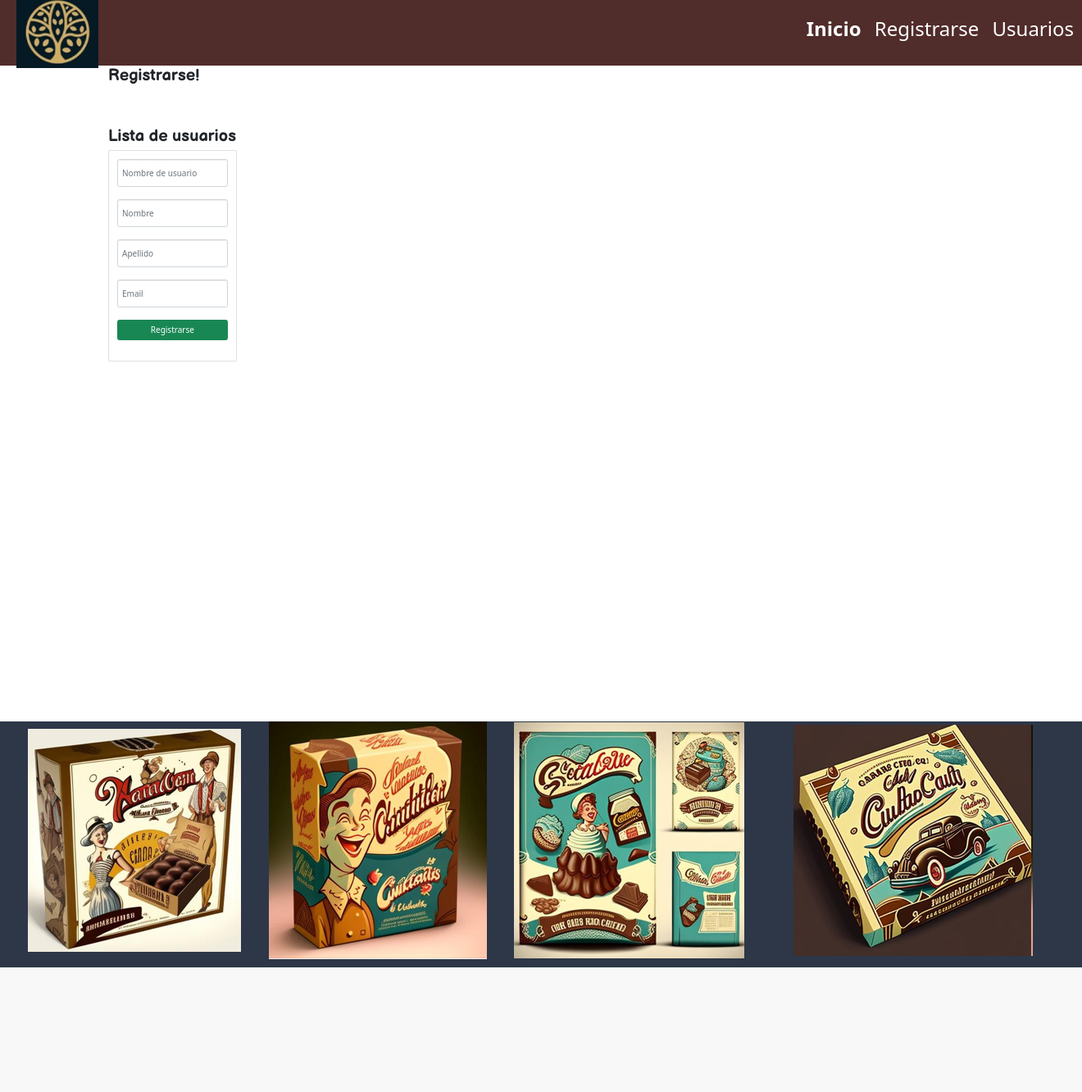
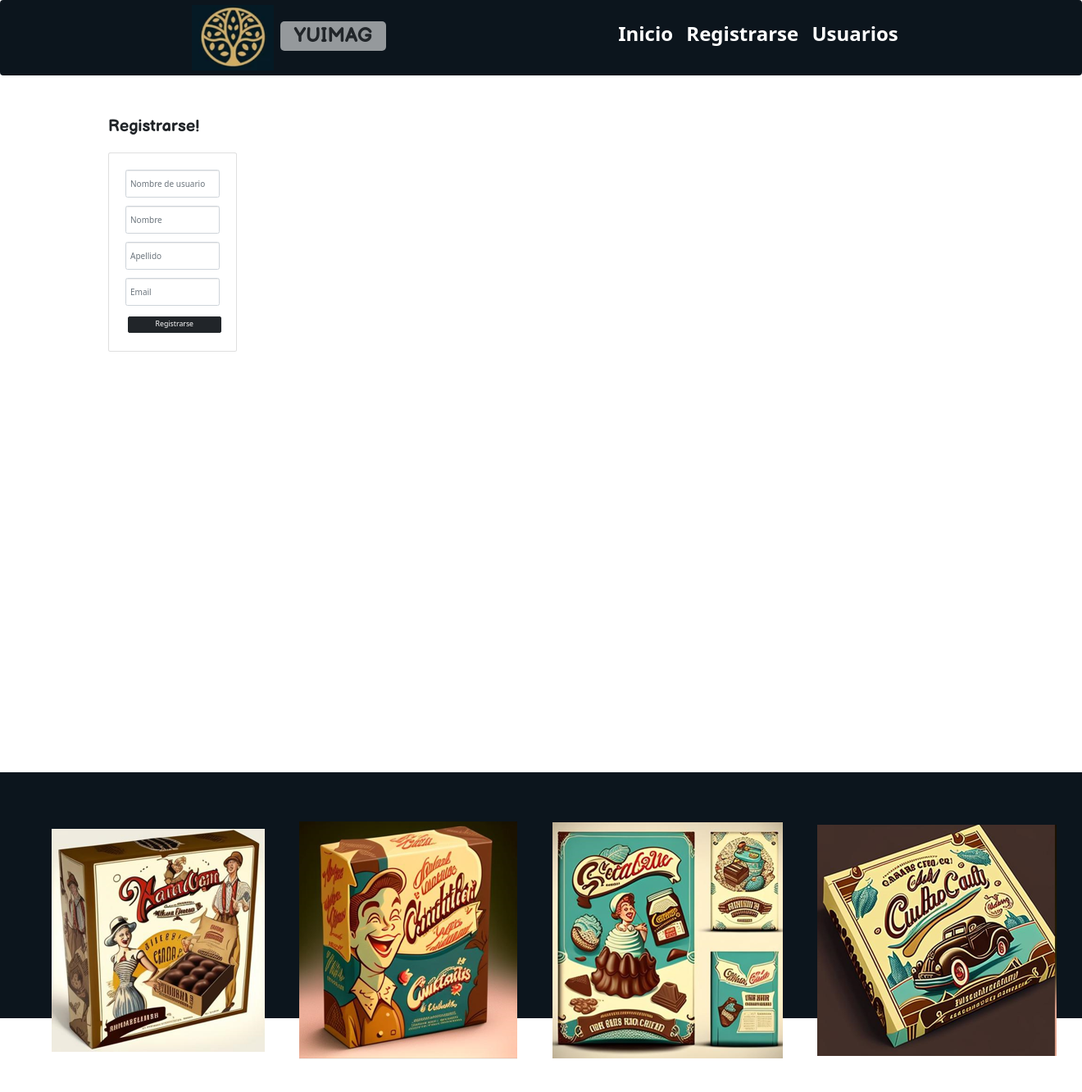
Before and after one commit to kesolano/Yuimag, a Django app: page /Users_Registration in a window 1320 px wide. Shown: the whole page at 82% size. Before the commit the page ends 1180 px from the top, so only its background shows below. Run offline with Django 3.2, Linux system fonts and the light colour scheme; some libraries are stand-ins or nearby versions.

Commit message:
Changes Front

```diff
--- a/app/templates/app/Users.html
+++ b/app/templates/app/Users.html
@@ -27,8 +27,8 @@
                         <td>{{c.fname}}</td>
                         <td>{{c.lname}}</td>
                         <td>{{c.email}}</td>
-                        <td><a href="Edit_User/{{c.id}}/" class="btn btn-info">Editar</a></td>
-                        <td><a href="Delete_User/{{c.id}}/" class="btn btn-danger btnEliminacion">Eliminar</a></td>
+                        <td><a href="Edit_User/{{c.id}}/" class="btn btn-dark btn-block btn-sm m-1">Editar</a></td>
+                        <td><a href="Delete_User/{{c.id}}/" class="btn btn-dark btn-block btn-sm m-1">Eliminar</a></td>
                     </tr>
                     {% endfor %}
                 </tbody>
--- a/app/templates/app/Users_Registration.html
+++ b/app/templates/app/Users_Registration.html
@@ -4,12 +4,15 @@
 
 {% load static %}
 
-<h2>Registrarse!</h2>
-<form action="" method="post" class="formulario_contacto" id="formulario_contacto">
+
+<form action="" method="post" class="formulario_contacto" id="formulario_contacto" class="btn btn-secondary active">
 
     {% csrf_token %}
-    <div class="row">
-        <div class="col-sm-12 col-md-6 col-lg-4 col-xl-4">
+    <div><h2>Registrarse!</h2></div>
+    &nbsp&nbsp&nbsp
+    &nbsp&nbsp&nbsp
+    <div class="row" >
+        <div class="col-md-4" class="list-group list-group-flush" class="btn btn-secondary active" >
             {% if messages %}
             {% for message in messages %}
             <div class="alert alert-dismissible alert-success">
@@ -18,30 +21,30 @@
             </div>
             {% endfor %}
             {% endif %}
-            <h2>Lista de usuarios</h2>
-            <div class="card">
+
+            <div class="card" class="row justify-content-center">
                 <div class="card-body">
                     <form action="/List/" method="POST">{% csrf_token %}
-                        <div class="form-group">
+                        <div class="form-group m-3">
                             <input type="text" id="username" name="username" class="form-control"
                                 placeholder="Nombre de usuario" minlength="6" maxlength="6" required>
                         </div>
-                        <div class="form-group">
+                        <div class="form-group m-3">
                             <input type="text" id="fname" name="fname" class="form-control" placeholder="Nombre"
                                 maxlength="50" required>
                         </div>
-                        <div class="form-group">
+                        <div class="form-group m-3">
                             <input type="text" id="lname" name="lname" class="form-control" placeholder="Apellido"
                                 maxlength="50" required>
                         </div>
-                        <div class="form-group">
+                        <div class="form-group m-3">
                             <input type="text" id="email" name="email" class="form-control" placeholder="Email">
                         </div>
 
 
 
-                        <div class="form-group">
-                            <button type="submit" class="btn btn-success btn-block text-white">Registrarse</button>
+                        <div class="form-group m-3">
+                            <button type="submit" class="btn btn-dark btn-block btn-sm m-1">Registrarse</button>
                         </div>
                     </form>
                 </div>
--- a/app/templates/app/base.html
+++ b/app/templates/app/base.html
@@ -20,39 +20,48 @@
     <link href="https://cdn.jsdelivr.net/npm/bootstrap@5.0.0-beta1/dist/css/bootstrap.min.css" rel="stylesheet"
         integrity="sha384-giJF6kkoqNQ00vy+HMDP7azOuL0xtbfIcaT9wjKHr8RbDVddVHyTfAAsrekwKmP1" crossorigin="anonymous">
 
+</head>
+<style>
+   .logo {
+        width: 100px;
+        height: 80px;
+}
+</style>
 
-
-</head>
 
 <body>
 
-    <header id="header">
+<nav class="navbar navbar-light" style="background-color: #0c151d;">
+
+
 
         <div class="contenedor_logo">
-            <img class="logo" style="left: 100%;" src=" {% static 'app/img/Trufa3.PNG' %}" alt="logo">
+            <img class="logo" style="left: 90%;" src=" {% static 'app/img/Trufa3.PNG' %}" alt="logo">
+            &nbsp&nbsp&nbsp
+            <H1  style="background-color: #95999c; padding: 3px;border-radius: 5px;"> <b> &nbsp YUIMAG &nbsp</b> </H1>
         </div>
 
         <div>
 
             <nav id="nav">
-                <ul style="font-size: x-large">
+                <ul style="font-size: x-large; ">
                     <li>
                         <b><a href='/home'> Inicio </a></b>
                     </li>
                     <li>
-                        <a href="/Users_Registration">Registrarse</a>
-
+                        <b><a href="/Users_Registration">Registrarse</a></b>
                     <li>
-                        <a href="/Users">Usuarios</a>
+                        <b><a href="/Users">Usuarios</a></b>
                     </li>
                 </ul>
             </nav>
 
         </div>
+    </nav>
 
 
 
-    </header>
+
 
     <div id="contenido">
 
@@ -64,8 +73,8 @@
     </div>
 
 
-    <footer>
-        <div style="display: flex; align-items: center; margin: 0 auto;">
+    <footer style="background-color: #0c151d; padding: 20px;" >
+        <div style="display: flex; align-items: center; margin: 0 auto; padding: 20px;"  >
             &nbsp
             &nbsp
             &nbsp
@@ -74,7 +83,7 @@
             &nbsp
             &nbsp
 
-            <img src="{% static 'app/img/Boxes/Caja_Ferrero.PNG' %}" alt="FERRERO">
+            <img src="{% static 'app/img/Boxes/Caja_Ferrero.PNG' %}" alt="FERRERO"  style="padding: 20px;" >
             &nbsp
             &nbsp
             &nbsp
@@ -82,8 +91,7 @@
             &nbsp
             &nbsp
             &nbsp
-
-            <img src="{% static 'app/img/Boxes/Caja_oreo.PNG' %}" alt="OREO">
+            <img src="{% static 'app/img/Boxes/Caja_oreo.PNG' %}" alt="OREO" style="padding: 20px;" >
             &nbsp
             &nbsp
             &nbsp
@@ -91,8 +99,7 @@
             &nbsp
             &nbsp
             &nbsp
-
-            <img src="{% static 'app/img/Boxes/Caja_Velvet.PNG' %}" alt="VELVET">
+            <img src="{% static 'app/img/Boxes/Caja_Velvet.PNG' %}" alt="VELVET" style="padding: 20px;" >
             &nbsp
             &nbsp
             &nbsp
@@ -105,7 +112,7 @@
             &nbsp
             &nbsp
             &nbsp
-            <img src="{% static 'app/img/Boxes/Caja_Rafaelo.PNG' %}" alt="RAFAELO">
+            <img src="{% static 'app/img/Boxes/Caja_Rafaelo.PNG' %}" alt="RAFAELO" style="padding: 20px;" >
         </div>
 
     </footer>
@@ -131,4 +138,5 @@
 
 </body>
 
+
 </html>
--- a/app/urls.py
+++ b/app/urls.py
@@ -27,4 +27,10 @@ urlpatterns = [
 
     path('photo/<str:pk>/', views.viewPhoto, name="photo"),
 
+    path('Delete_Image/<int:id>/', views.Delete_Image,
+         name="Delete_Image"),
+
+    path('Delete_Category/<int:id>/', views.Delete_Category,
+         name="Delete_Category"),
+
 ]
--- a/app/views.py
+++ b/app/views.py
@@ -25,6 +25,7 @@ def Users_Registration(request):
         if newForm.is_valid():
             newForm.save()
             data["mensaje"] = "Registro exitoso"
+            return redirect('Users')
         else:
             data["mensaje"] = "Hubo un problema, intentalo nuevamente"
             data["form"] = newForm
@@ -65,7 +66,7 @@ def Edit_list_user(request, id):
     usuario.lname = lname
     usuario.email = email
     usuario.save()
-    return redirect("/")
+    return redirect('Users')
 
 
 # Input parameters: a request object that contains information about the incoming HTTP request, and a username string that represents the username of the user to be deleted.
@@ -76,7 +77,7 @@ def Delete_User(request, id):
 
     usuario = Users_listt.objects.get(pk=id)
     usuario.delete()
-    return redirect("/")
+    return redirect('Users')
 
 
 def gallery(request):
@@ -136,3 +137,16 @@ def addPhoto(request):
 
     context = {'categories': categories}
     return render(request, 'app/add.html', context)
+
+
+def Delete_Category(request, id):
+    category = Category.objects.get(pk=id)
+    category.delete()
+    return redirect('gallery')
+
+
+def Delete_Image(request, id):
+
+    usuario = Photo.objects.get(pk=id)
+    usuario.delete()
+    return redirect('gallery')
```
Also changed, not shown: app/templates/app/Edit_User.html (+5 -5 lines), app/templates/app/add.html (+7 -7 lines), app/templates/app/gallery.html (+23 -12 lines), app/templates/app/home.html (+18 -9 lines), app/templates/app/login_register.html (deleted, +0 -70 lines), app/templates/app/photo.html (+4 -5 lines).
